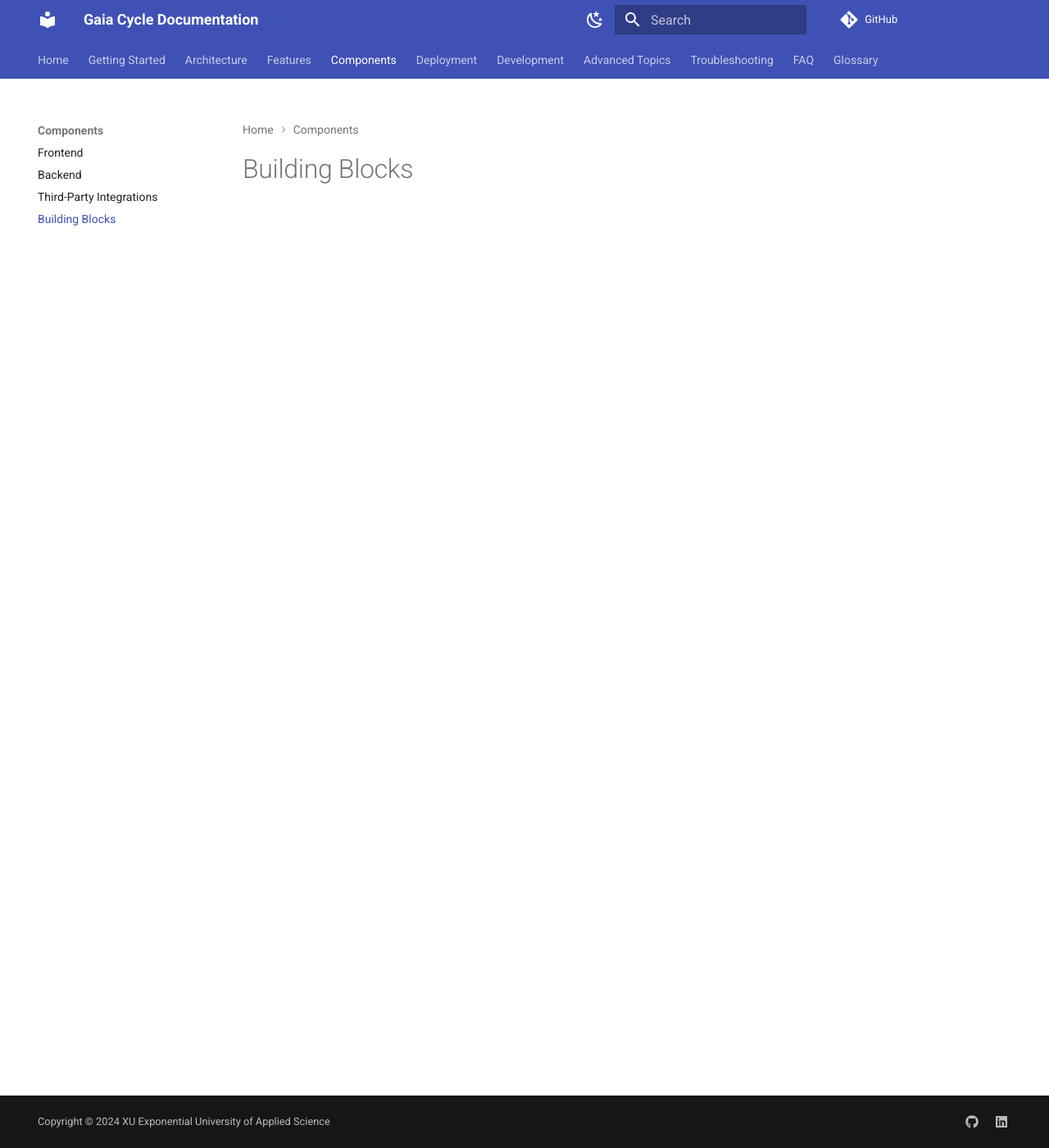
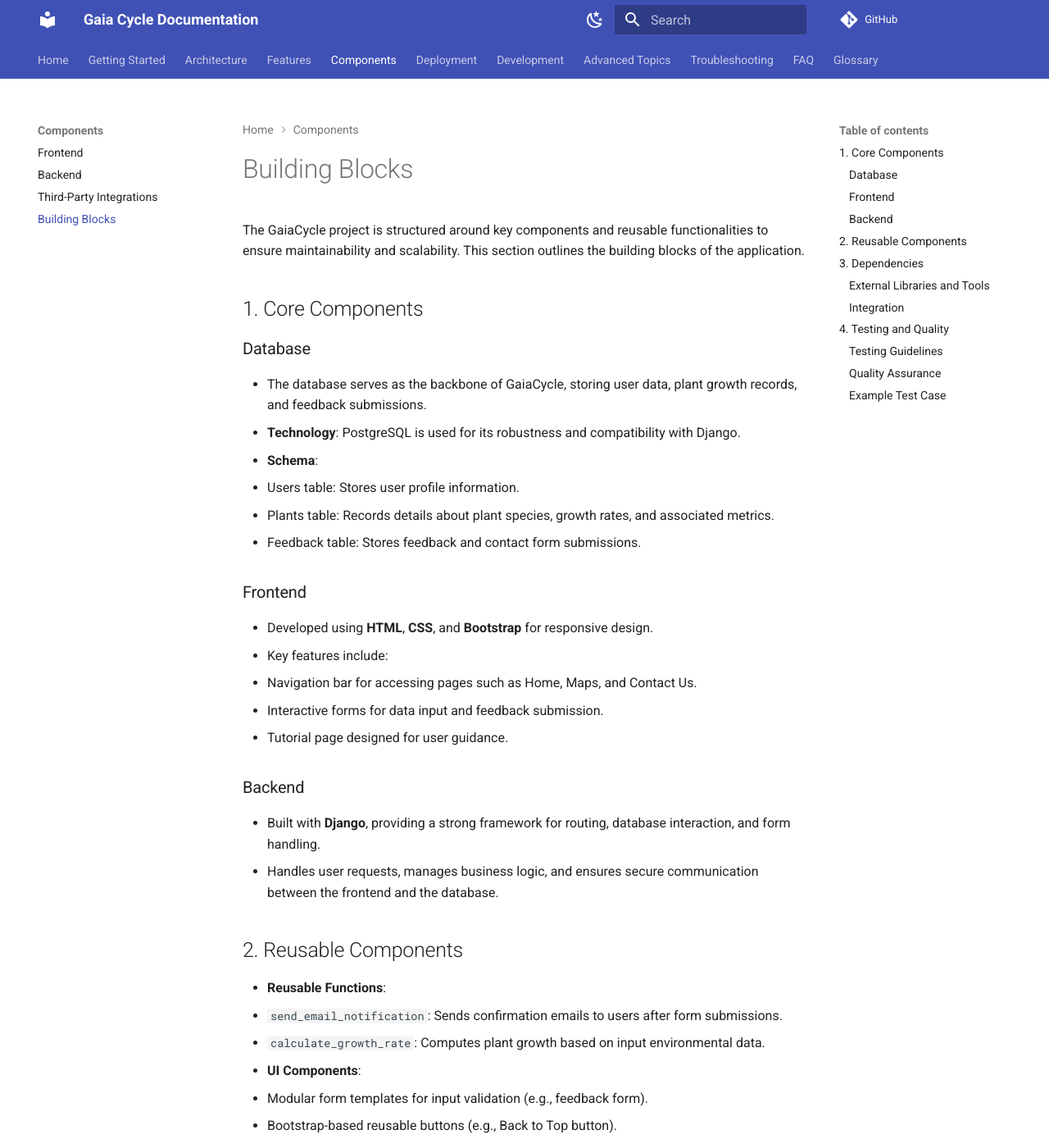
Before and after one commit to YouunFruit/GaiasCycle, an MkDocs documentation site: the page built from docs/components/building-blocks.md, in a window 1280 px wide and 1400 px high. Shown: the whole window at 82% size. Built offline with MkDocs 1.6.1 and Material for MkDocs 9.7.7, drawn with Linux system fonts in a browser that asks for light colours; comment, search, counter and statistics services are not loaded; some of the changed text lies outside the part shown.

Commit message:
done building blocks

````diff
--- a/docs/components/building-blocks.md
+++ b/docs/components/building-blocks.md
@@ -1,8 +1,68 @@
 # Building Blocks
 
-<!--
-Include:
-1. Modular components of the project.
-2. Reusability and design considerations.
-3. Diagrams for each building block.
--->
+The GaiaCycle project is structured around key components and reusable functionalities to ensure maintainability and scalability. This section outlines the building blocks of the application.
+
+## 1. Core Components
+### Database
+- The database serves as the backbone of GaiaCycle, storing user data, plant growth records, and feedback submissions.
+- **Technology**: PostgreSQL is used for its robustness and compatibility with Django.
+- **Schema**:
+  - Users table: Stores user profile information.
+  - Plants table: Records details about plant species, growth rates, and associated metrics.
+  - Feedback table: Stores feedback and contact form submissions.
+
+### Frontend
+- Developed using **HTML**, **CSS**, and **Bootstrap** for responsive design.
+- Key features include:
+  - Navigation bar for accessing pages such as Home, Maps, and Contact Us.
+  - Interactive forms for data input and feedback submission.
+  - Tutorial page designed for user guidance.
+
+### Backend
+- Built with **Django**, providing a strong framework for routing, database interaction, and form handling.
+- Handles user requests, manages business logic, and ensures secure communication between the frontend and the database.
+
+## 2. Reusable Components
+- **Reusable Functions**:
+  - `send_email_notification`: Sends confirmation emails to users after form submissions.
+  - `calculate_growth_rate`: Computes plant growth based on input environmental data.
+- **UI Components**:
+  - Modular form templates for input validation (e.g., feedback form).
+  - Bootstrap-based reusable buttons (e.g., Back to Top button).
+- **CSS and JavaScript**:
+  - Shared stylesheets for consistent branding across pages.
+  - Common JavaScript utilities for client-side validation.
+
+## 3. Dependencies
+### External Libraries and Tools
+- **Bootstrap**: For responsive design and UI components.
+- **FontAwesome**: For icons and visual enhancements.
+- **Django**: As the web framework for backend development.
+- **PostgreSQL**: Database management system.
+- **Favicon**: Integrated for a professional touch across all pages.
+- **Testing Tools**: Pytest for unit testing backend logic.
+
+### Integration
+- External APIs for advanced features (e.g., Google Maps API for the Maps page).
+- CDN-hosted resources for Bootstrap and FontAwesome.
+
+## 4. Testing and Quality
+### Testing Guidelines
+- Write unit tests for critical backend functions, such as:
+  - Database interactions.
+  - Form validation logic.
+  - Email notification system.
+- Use Django’s built-in testing framework for comprehensive coverage.
+
+### Quality Assurance
+- Peer reviews for all new modules or major updates.
+- Regular code audits to ensure adherence to coding standards.
+- Continuous integration tools (e.g., GitHub Actions) to run automated tests on every pull request.
+
+### Example Test Case
+```python
+def test_calculate_growth_rate():
+    soil_moisture = 50
+    light_exposure = 8
+    expected_rate = (soil_moisture * 0.4) + (light_exposure * 0.6)
+    assert calculate_growth_rate(soil_moisture, light_exposure) == expected_rate
````
